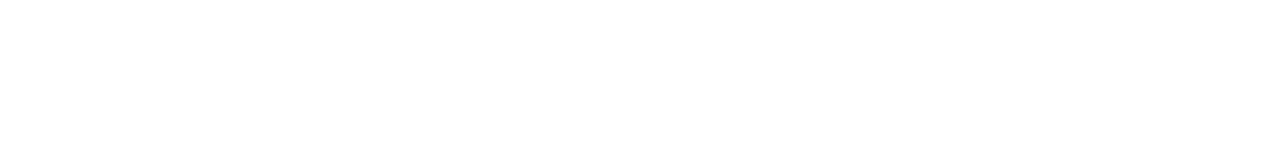
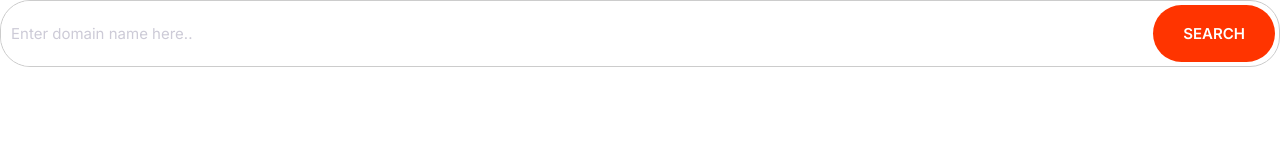
Before and after one commit to NaveenManjappa/moshify, a plain HTML site: page index.html in a window 1280 px wide. Drawn offline with Linux system fonts and the light colour scheme.

Commit message:
Build and style input group component

```diff
--- a/css/styles.css
+++ b/css/styles.css
@@ -4,6 +4,8 @@
   --accent-color:#ff3400;
   --heading-color:#1b0760;
   --body-color:#918ca4;
+  --border-color:#ccc;
+  --border-radius:30px;
 }
 *,
 *::after,
@@ -238,3 +240,39 @@ a {
     font-size: 1.5rem;
   }
 }
+
+/* Inputs */
+.input {
+  padding: 1.5rem 3.5rem;
+  border: 1px solid var(--border-color);
+  outline: 0;
+  border-radius: var(--border-radius);
+  color: var(--heading-color);
+  font-size: 2rem;
+}
+
+::placeholder {
+  color: #cdcbd7;
+}
+
+.input-group {
+  border: 1px solid var(--border-color);
+  border-radius: var(--border-radius);
+  display: flex;
+}
+
+.input-group .input {
+  border: 0;
+  flex-grow: 1;
+  padding: 1.5rem 1rem;
+}
+
+.input-group .btn {
+  margin: 4px;
+}
+
+@media screen and (min-width:1024px) {
+  .input {
+    font-size: 1.5rem;
+  }
+}
--- a/index.html
+++ b/index.html
@@ -11,6 +11,9 @@
   <title>Moshify</title>
 </head>
 <body>
-
+ <div class="input-group">
+  <input type="text" class="input" placeholder="Enter domain name here..">
+  <button class="btn btn--accent">Search</button>
+</div>
 </body>
 </html>
```
Also changed, not shown: components/input-group.html (added, +4 -0 lines).
